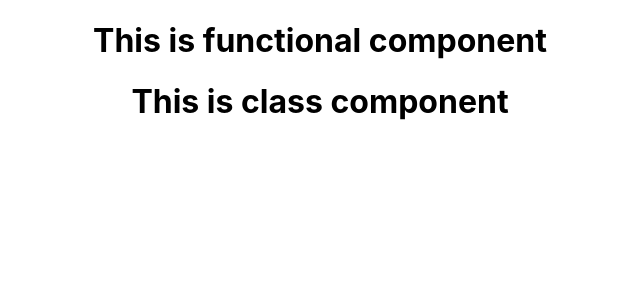
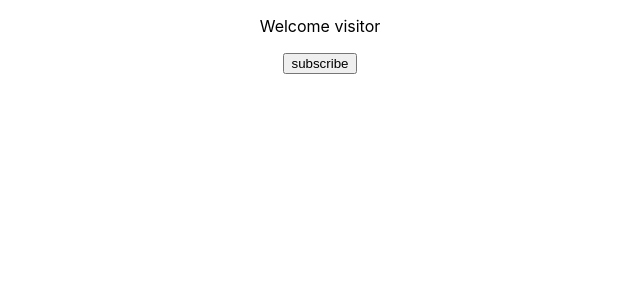
Before and after one commit to saiteja-konda/JavaScript-ex, a React (Create React App) app: page / in a window 1280 px wide. Shown: the top 300 px of the page, without its empty margins (320-960 px from the left). Built offline with nearby package versions, Linux system fonts and the light colour scheme.

Commit message:
Basic State Example

```diff
--- a/src/App.js
+++ b/src/App.js
@@ -3,13 +3,21 @@ import React from "react";
 import "./App.css";
 import Greet from "./components/greet";
 import Welcome from "./components/welcome";
+import Message from "./components/message";
 
 function App() {
   return (
     <div className="App">
-      <Greet />
-      <Welcome />
+
+  {/*<Greet name="Bruce" heroName ="BatMan" />
+  <Greet name="Clark" heroName ="SuperMan"/>
+  <Greet name="Diana" heroName ="WonderWomen"/>
+  <Welcome name="Bruce" heroName ="BatMan" />
+  <Welcome name="Clark" heroName ="SuperMan" />
+  <Welcome name="Diana" heroName ="WonderWomen" />*/}
+    <Message/>
     </div>
+
   );
 }
 
--- a/src/components/greet.jsx
+++ b/src/components/greet.jsx
@@ -1,5 +1,11 @@
 import React from "react";
 
-const Greet = () => <h1>This is functional component</h1>;
-
+const Greet = (props) => {
+  const { name, heroName } = props;
+  return (
+    <p>
+      {heroName}'s orginal name is {name}
+    </p>
+  );
+};
 export default Greet;
--- /dev/null
+++ b/src/components/message.jsx
@@ -0,0 +1,21 @@
+import React, { Component } from "react";
+class Message extends Component {
+  state = {
+    message: "Welcome visitor ",
+  };
+  changeMessage() {
+    this.setState({
+      message: "Thank you for subscribing",
+    });
+  }
+  render() {
+    return (
+      <React.Fragment>
+        <p>{this.state.message}</p>
+        <button onClick={() => this.changeMessage()}>subscribe</button>
+      </React.Fragment>
+    );
+  }
+}
+
+export default Message;
--- a/src/components/welcome.jsx
+++ b/src/components/welcome.jsx
@@ -2,7 +2,12 @@ import React, { Component } from "react";
 class Welcome extends Component {
   state = {};
   render() {
-    return <h1>This is class component</h1>;
+    const { name, heroName } = this.props;
+    return (
+      <p>
+        {name} is known as {heroName}
+      </p>
+    );
   }
 }
 
```
